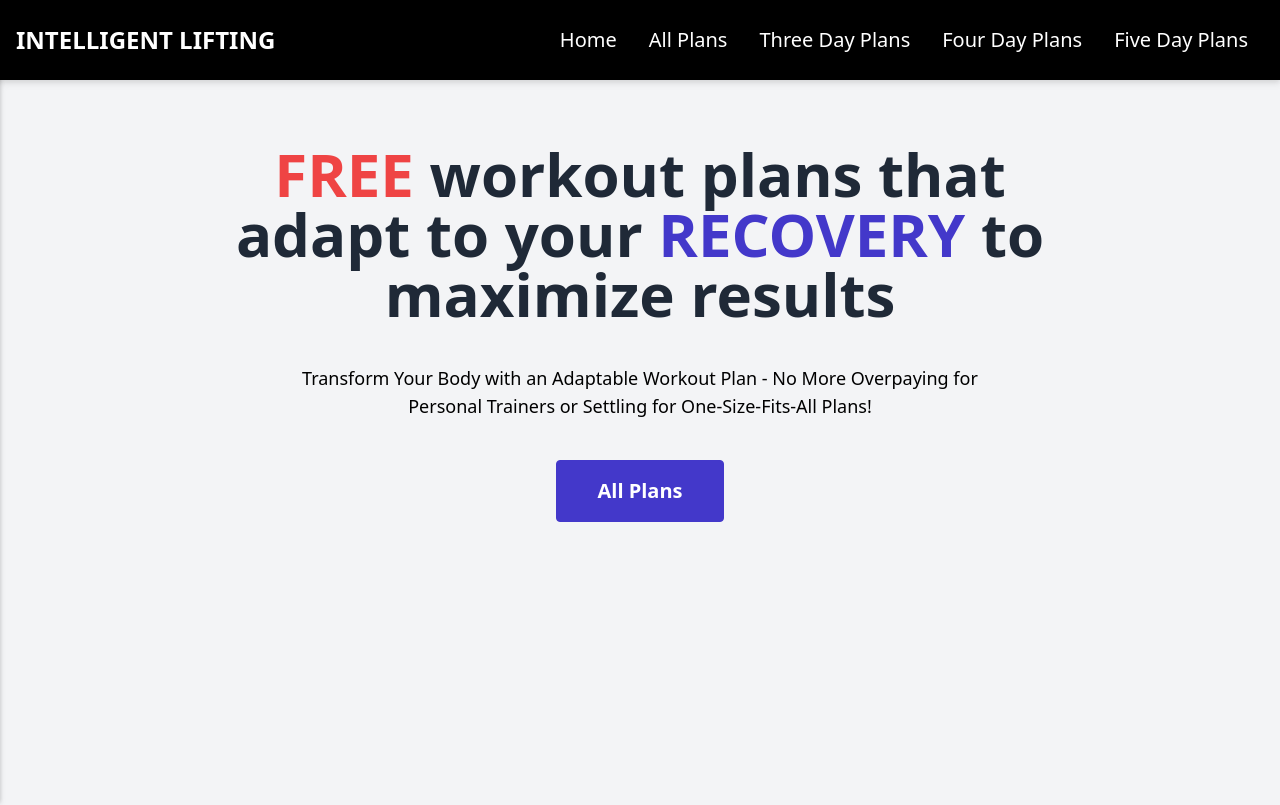
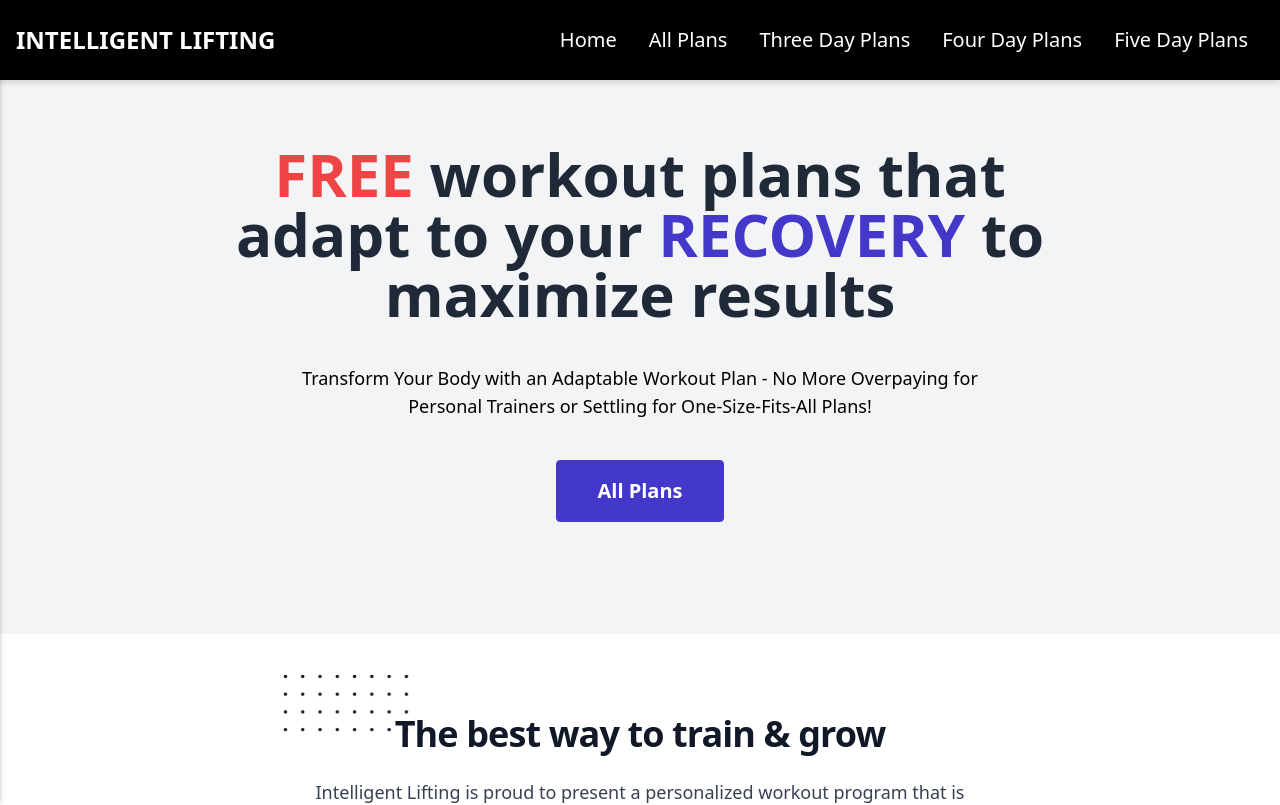
Before and after one commit to jburanpuri/IntelligentLifting, a Next.js app: page / in a window 1280 px wide. Shown: the top 805 px of the page. Built offline with nearby package versions, Linux system fonts and the light colour scheme.

Commit message:
fixed component not showing on homepage

```diff
--- a/pages/index.js
+++ b/pages/index.js
@@ -3,12 +3,14 @@ import Image from 'next/image'
 import { Inter } from '@next/font/google'
 import Hero from '../components/HeroComponent/hero'
 import Marketing from '../components/MarketingComponent/marketing'
+import Marketing2 from '../components/MarketingComponent/marketing2'
 
 
 export default function Home() {
    return (
     <>
       <Hero/>
+      <Marketing2/>
       <Marketing/>
     </>
 
```
